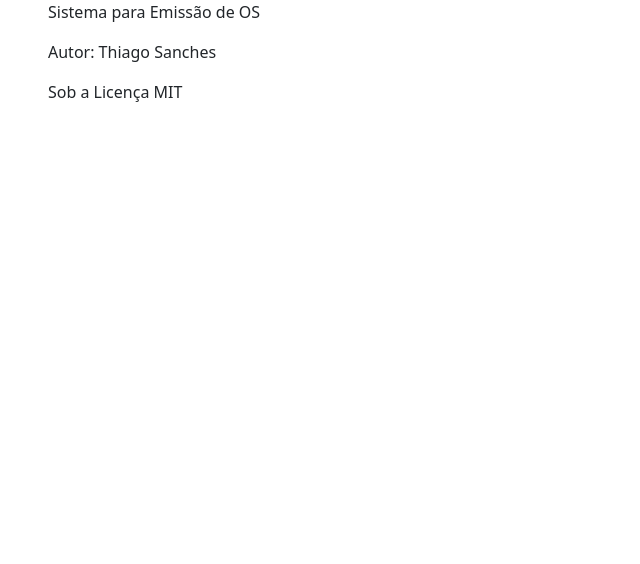
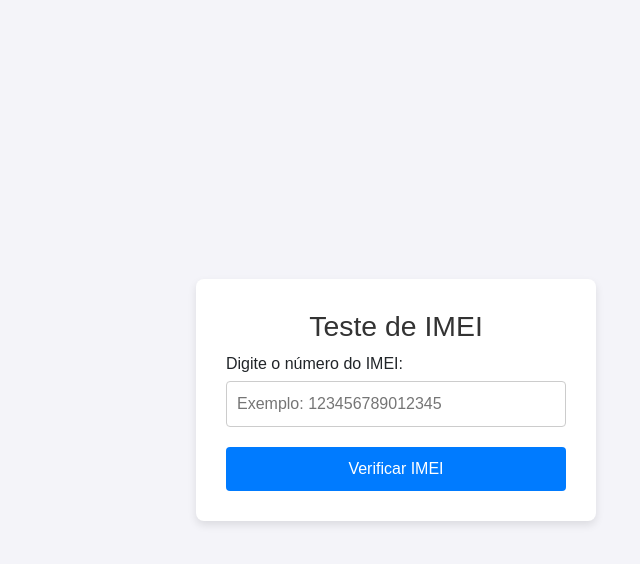
Before and after one commit to sanchessky/Tec_sanches, an Electron app: page src/views/sobre.html in a window 800 px wide. Shown: the whole page, without its empty margins (4-644 px from the left). Drawn offline with Linux system fonts and the light colour scheme.

Commit message:
atualização de documentos

```diff
--- a/main.js
+++ b/main.js
@@ -173,7 +173,7 @@ const templete =[
             type:'separator'
           },
           {
-            label: 'sobre',
+            label: 'Imei',
             click: () => aboutwindow ()
           }
         ]
--- /dev/null
+++ b/src/public/css/style1.css
@@ -0,0 +1,64 @@
+body {
+    font-family: Arial, sans-serif;
+    background-color: #f4f4f9;
+    display: flex;
+    justify-content: center;
+    align-items: center;
+    height: 100vh;
+    margin: 0;
+}
+
+.container {
+    background-color: white;
+    padding: 30px;
+    border-radius: 8px;
+    box-shadow: 0 4px 8px rgba(0, 0, 0, 0.1);
+    width: 100%;
+    max-width: 400px;
+}
+
+h2 {
+    text-align: center;
+    color: #333;
+}
+
+.form-group {
+    margin-bottom: 15px;
+}
+
+input[type="text"] {
+    width: 100%;
+    padding: 10px;
+    margin: 5px 0;
+    border: 1px solid #ccc;
+    border-radius: 4px;
+}
+
+button {
+    width: 100%;
+    padding: 10px;
+    background-color: #007BFF;
+    color: white;
+    border: none;
+    border-radius: 4px;
+    font-size: 16px;
+    cursor: pointer;
+}
+
+button:hover {
+    background-color: #0056b3;
+}
+
+.result {
+    margin-top: 20px;
+    padding: 10px;
+    background-color: #e7f7e7;
+    color: green;
+    border-radius: 4px;
+    display: none;
+}
+
+.error {
+    background-color: #f8d7da;
+    color: red;
+}
--- /dev/null
+++ b/src/views/scriptsobre.js
@@ -0,0 +1,25 @@
+function validarImei() {
+    const imei = document.getElementById("imei").value;
+    const resultDiv = document.getElementById("result");
+
+    resultDiv.style.display = "none";
+    resultDiv.classList.remove("error");
+    resultDiv.classList.remove("success");
+
+    if (imei.length !== 15 || isNaN(imei)) {
+        resultDiv.style.display = "block";
+        resultDiv.classList.add("error");
+        resultDiv.textContent = "IMEI inválido. Deve ter 15 números.";
+        return;
+    }
+
+    if (imei.match(/^\d{15}$/)) {
+        resultDiv.style.display = "block";
+        resultDiv.classList.add("success");
+        resultDiv.textContent = "IMEI válido!"
+    } else {
+        resultDiv.style.display = "block";
+        resultDiv.classList.add("error");
+        resultDiv.textContent = "IMEI inválido.";
+    }
+}
--- a/src/views/sobre.html
+++ b/src/views/sobre.html
@@ -7,7 +7,7 @@
     <!--Bootstrap.css-->
     <link rel="stylesheet" href="../public/css/bootstrap.min.css">
     <!--CSS personalizado-->
-    <link rel="stylesheet" href="../public/css/style.css">
+    <link rel="stylesheet" href="../public/css/style1.css">
 
     <!--Impedir a execução de scripts externos ou não autorizados-->
     <meta http-equiv="Content-Security-Policy" content="script-src 'self' 'unsafe-inline'">
@@ -15,12 +15,16 @@
 </head>
 <body>
     <div class="container">
-        <p>Sistema para Emissão de OS</p>
-        <p>Autor: Thiago Sanches</p>
-        <p>Sob a Licença MIT</p>
+        <h2>Teste de IMEI</h2>
+        <div class="form-group">
+            <label for="imei">Digite o número do IMEI:</label>
+            <input type="text" id="imei" placeholder="Exemplo: 123456789012345">
+        </div>
+        <button onclick="validarImei()">Verificar IMEI</button>
+
+        <div id="result" class="result"></div>
     </div>
-    <!--Bootstrap-->
-    <script src="../public/js/bootstrap.bundle.min.js"></script>
 
-</body>
-</html>
+    <script src="scriptsobre.js"></script>
+    </body>
+    </html>
```
